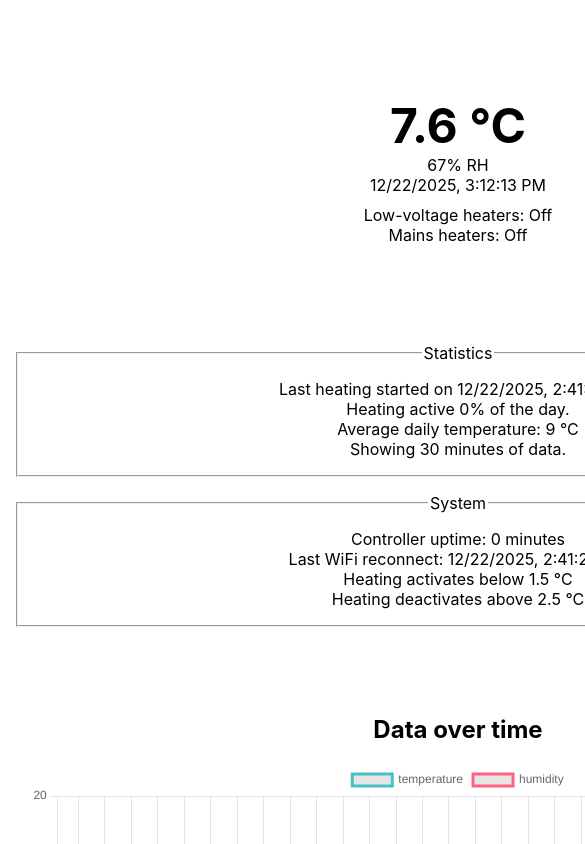
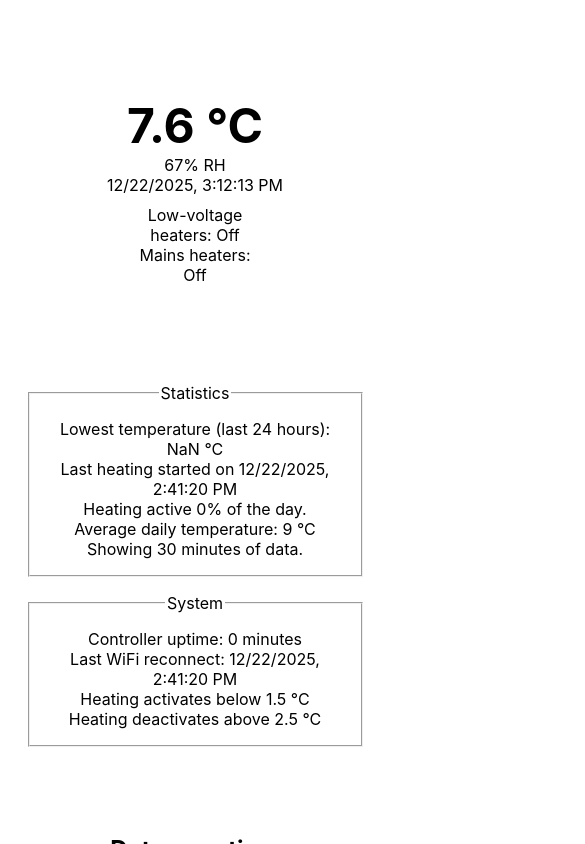
Before and after one commit to jorenca/plant-heater, a React app in the folder web-ui/: page / in a window 390 px wide. Shown: the top 844 px of the page, 585 px wide, since content can reach past the window. Built offline with nearby package versions, Linux system fonts and the light colour scheme.

Commit message:
Improve web UI with more stats and responsiveness basics

```diff
--- a/web-ui/src/App.css
+++ b/web-ui/src/App.css
@@ -1,38 +1,10 @@
-.App {
-  text-align: center;
+.app-container {
+  width: 900px;
+  margin: 1rem auto;
 }
 
-.App-logo {
-  height: 40vmin;
-  pointer-events: none;
-}
-
-@media (prefers-reduced-motion: no-preference) {
-  .App-logo {
-    animation: App-logo-spin infinite 20s linear;
+@media (max-width: 768px) or (orientation: portrait) {
+  .app-container {
+    width: 90vw;
   }
 }
-
-.App-header {
-  background-color: #282c34;
-  min-height: 100vh;
-  display: flex;
-  flex-direction: column;
-  align-items: center;
-  justify-content: center;
-  font-size: calc(10px + 2vmin);
-  color: white;
-}
-
-.App-link {
-  color: #61dafb;
-}
-
-@keyframes App-logo-spin {
-  from {
-    transform: rotate(0deg);
-  }
-  to {
-    transform: rotate(360deg);
-  }
-}
--- a/web-ui/src/App.js
+++ b/web-ui/src/App.js
@@ -4,6 +4,9 @@ import PowerCostCalculator from "./components/PowerCostCalculator";
 
 import { useSensorData } from "./hooks/useSensorData";
 import { calculateAverageStats } from './stats/averageStats.js';
+import { calculateMinimumStats } from './stats/minimumStats.js';
+
+import "./App.css";
 
 
 function App() {
@@ -32,8 +35,12 @@ function App() {
     activePercentage
   } = calculateAverageStats(timestamps, sensorData);
 
+  const {
+    minTemperature: minTemperature24h
+  } = calculateMinimumStats(timestamps, sensorData, 24);
+
   return (
-    <div style={{ width: "900px", margin: "1rem auto" }}>
+    <div className="app-container">
 
       <InformationBoxes
         temperature={Math.round(temperature*10)/10}
@@ -46,6 +53,7 @@ function App() {
         lastReconnect={lastReconnect}
         lastHeatOn={lastHeatOn}
         averageTemperature={averageTemperature}
+        minTemperature24h={minTemperature24h}
         averagingPeriod={averagingPeriod}
         heatingActivePercentage={activePercentage}
         timestamp={timestamps[timestamps.length-1]}
--- a/web-ui/src/components/InformationBoxes.js
+++ b/web-ui/src/components/InformationBoxes.js
@@ -35,6 +35,7 @@ export default function InformationBoxes({
   activationTemp,
   deactivationTemp,
   averageTemperature,
+  minTemperature24h,
   heatingActivePercentage,
   averagingPeriod,
   timestamp
@@ -67,6 +68,7 @@ export default function InformationBoxes({
           <fieldset>
             <legend>Statistics</legend>
 
+            <div>Lowest temperature (last 24 hours): {minTemperature24h} °C</div>
             <div>Last heating started on {lastHeatOn > 0 ? new Date(new Date() - uptimeMillis + lastHeatOn).toLocaleString() : 'never'}</div>
             <div>Heating active {Math.round(100 * heatingActivePercentage)}% of the day.</div>
             <div>Average daily temperature: {averageTemperature} °C</div>
--- /dev/null
+++ b/web-ui/src/stats/minimumStats.js
@@ -0,0 +1,21 @@
+import { round } from "../helpers/math.ts";
+
+
+
+export function calculateMinimumStats(timestamps, sensorData, thresholdHoursAgo) {
+
+  if (!timestamps || !sensorData) {
+    return {
+      minTemperature: NaN
+    };
+  }
+
+  const pastThreshold = new Date(new Date().getTime() - thresholdHoursAgo * 60 * 60 * 1000);
+
+  const temps = sensorData.temperature
+    .filter((d, i) => timestamps[i] > pastThreshold);
+
+  return {
+    minTemperature: round(Math.min(temps), 1)
+  };
+}
```
Also changed, not shown: 2 other files (tests, documents, lock files or other folders).
